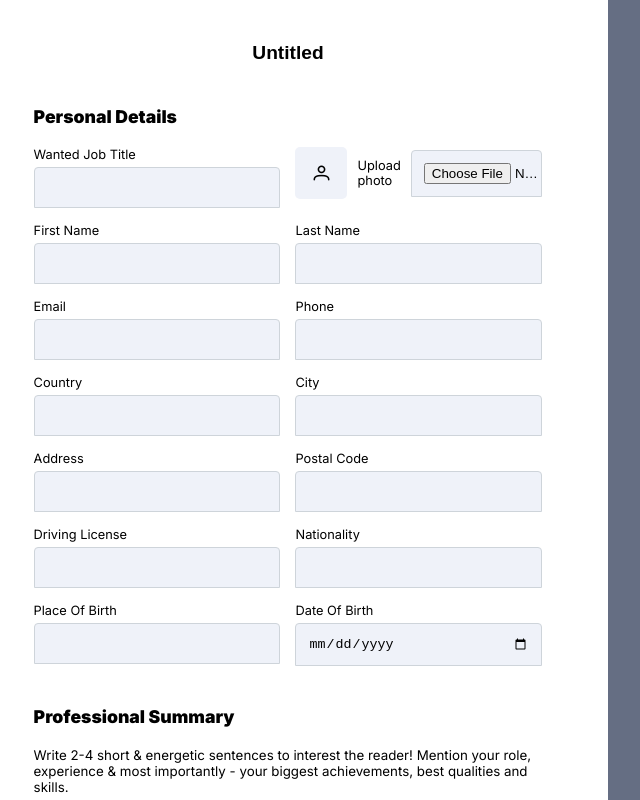
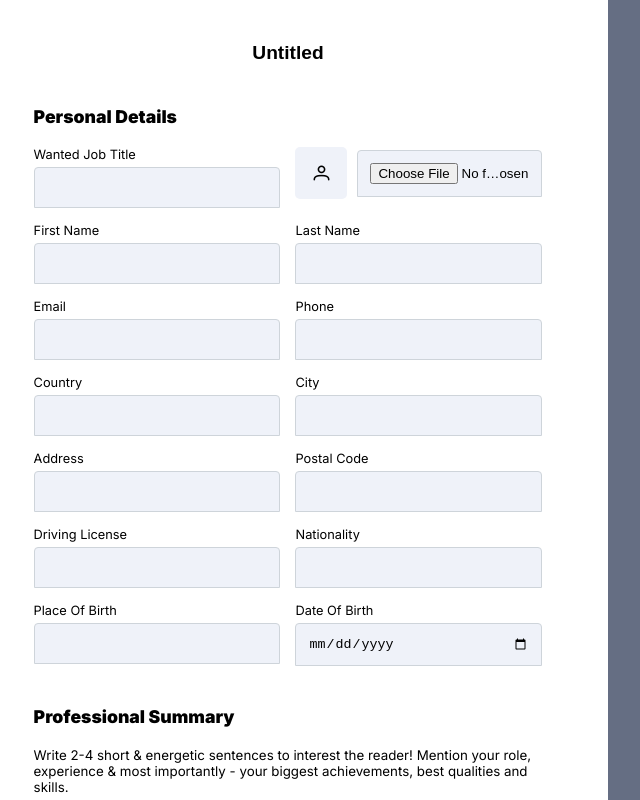
Before and after one commit to donemmx/cv-generator, a Next.js app: page /generator in a window 1280 px wide. Shown: the top 800 px of the page, without its empty margins (32-672 px from the left). Built offline with nearby package versions, Linux system fonts and the light colour scheme.

Commit message:
fixed image

```diff
--- a/components/forms/personalDetail.js
+++ b/components/forms/personalDetail.js
@@ -57,7 +57,6 @@ export default function personalDetail() {
           <div className="form__group">
             <div className="file__upload">
               <i className="pi pi-user"></i>
-              <label htmlFor="">Upload photo</label>
               <input
                 type="file"
                 onChange={(event) => handleImage(event)}
```
